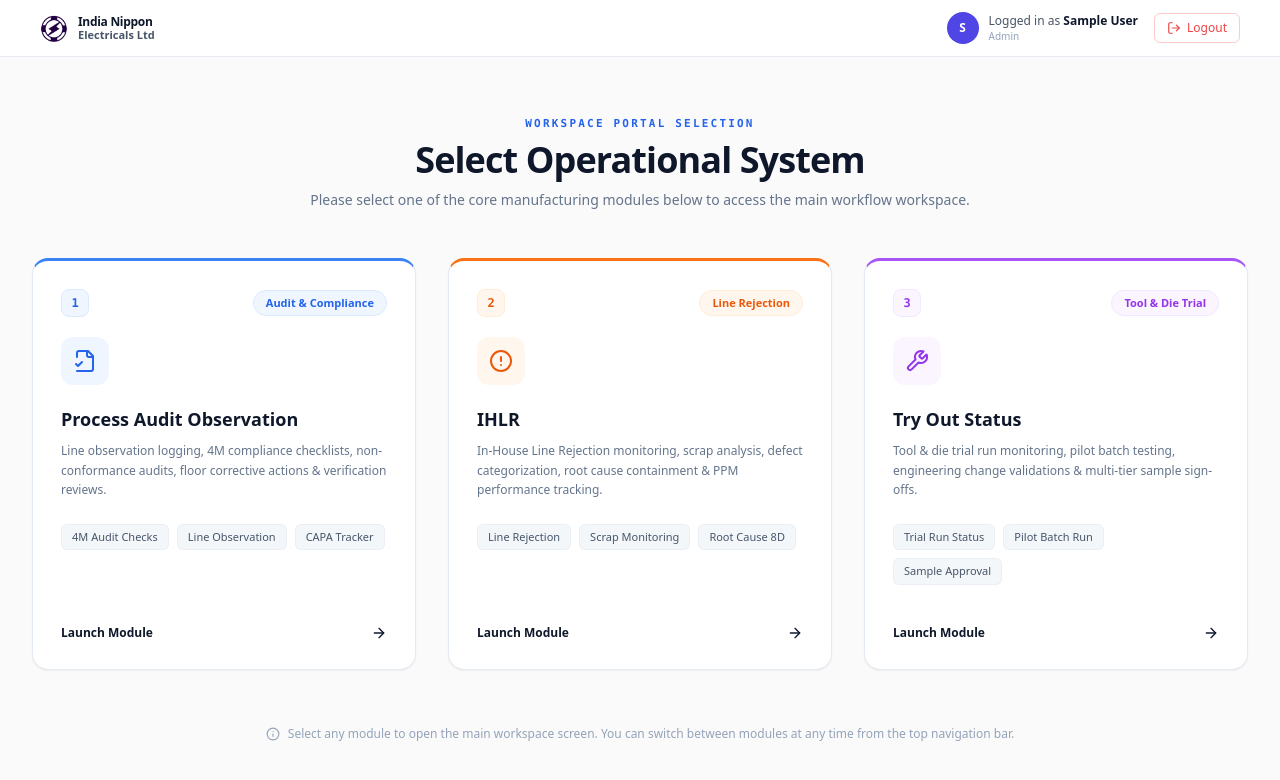
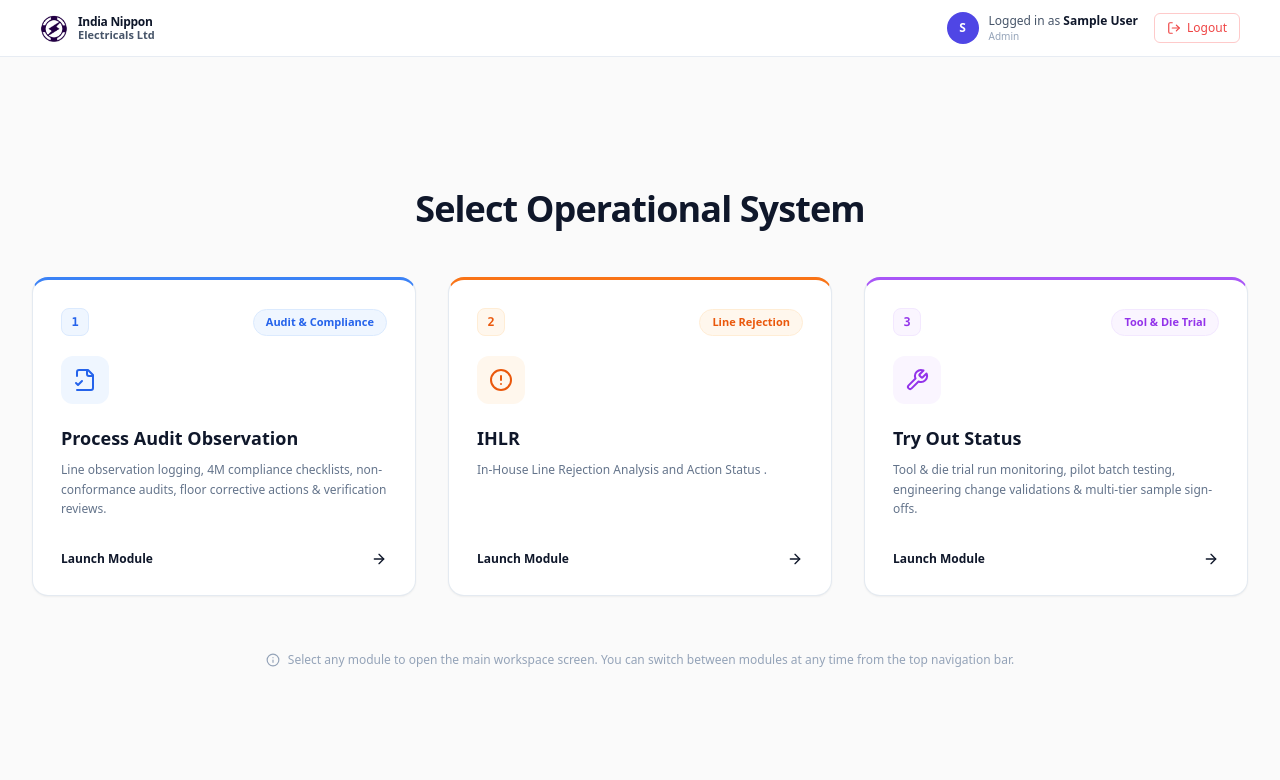
Before and after one commit to Aaha-Solution/Aaha-TodoPro, a React (Vite) app in the folder frontend/: page /system-selection in a window 1280 px wide. Shown: the top 780 px of the page. Built offline with nearby package versions, Linux system fonts and the light colour scheme; no server answers; sample sign-in values are in the browser's storage.

Commit message:
feat: add SystemSelection component for operational module navigation

```diff
--- a/frontend/src/features/systemSelection/SystemSelection.jsx
+++ b/frontend/src/features/systemSelection/SystemSelection.jsx
@@ -105,7 +105,7 @@ const SystemSelection = () => {
       icon: AlertCircle,
       title: 'IHLR',
       description:
-        'In-House Line Rejection monitoring, scrap analysis, defect categorization, root cause containment & PPM performance tracking.',
+        'In-House Line Rejection Analysis  and Action Status .',
       tags: ['Line Rejection', 'Scrap Monitoring', 'Root Cause 8D'],
       path: '/ihlr/dashboard',
     },
@@ -214,15 +214,11 @@ const SystemSelection = () => {
       <main className="flex-1 max-w-7xl mx-auto w-full px-4 sm:px-6 lg:px-8 py-10 sm:py-14 flex flex-col justify-center">
         {/* Title Header */}
         <div className="text-center max-w-2xl mx-auto mb-10 sm:mb-12">
-          <p className="text-[11px] font-extrabold uppercase tracking-[0.2em] text-blue-600 mb-2 font-mono">
-            WORKSPACE PORTAL SELECTION
-          </p>
+
           <h1 className="text-3xl sm:text-4xl font-extrabold text-slate-900 tracking-tight">
             Select Operational System
           </h1>
-          <p className="text-xs sm:text-sm text-slate-500 mt-2.5 font-normal leading-relaxed">
-            Please select one of the core manufacturing modules below to access the main workflow workspace.
-          </p>
+
         </div>
 
         {/* 3 Operational System Cards */}
@@ -259,17 +255,8 @@ const SystemSelection = () => {
                     {mod.description}
                   </p>
 
-                  {/* Feature Tags */}
-                  <div className="flex flex-wrap gap-2 mb-8">
-                    {mod.tags.map((tag) => (
-                      <span
-                        key={tag}
-                        className="text-[11px] font-medium text-slate-600 bg-slate-100/80 px-2.5 py-1 rounded-md border border-slate-200/50"
-                      >
-                        {tag}
-                      </span>
-                    ))}
-                  </div>
+
+
                 </div>
 
                 {/* Bottom Launch Module Action Row */}
```
